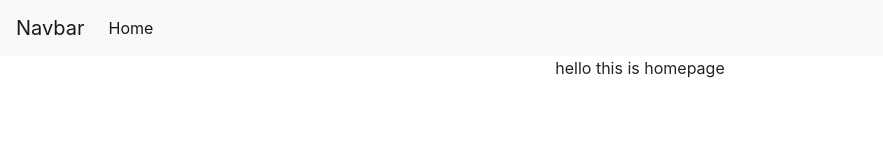
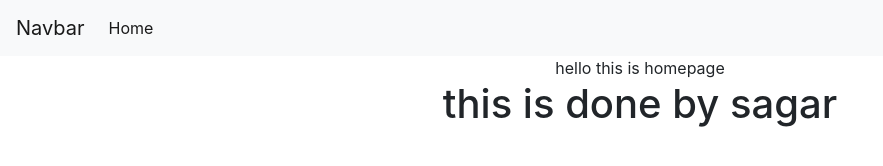
Before and after one commit to ssonawane511/collobration, a plain HTML site: page index.html in a window 1280 px wide. Shown: the whole page, without its empty margins (0-883 px from the left). Drawn offline with nearby package versions, Linux system fonts and the light colour scheme.

Commit message:
i have added a message

```diff
--- a/index.html
+++ b/index.html
@@ -26,6 +26,7 @@
           <div class="row">
               <div class="col text-center">
                   hello this is homepage
+                  <h1>this is done by sagar</h1>
               </div>
           </div>
       </div>
```
